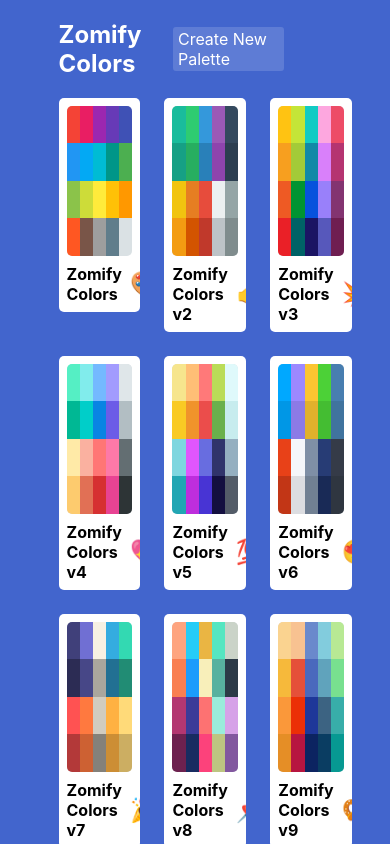
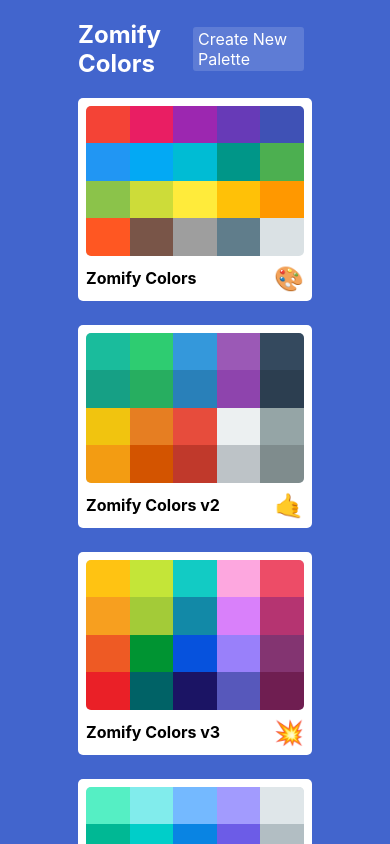
Before and after one commit to zomeru/zomify-colors, a React (Create React App) app: page / in a window 390 px wide. Shown: the top 844 px of the page. Built offline with nearby package versions, Linux system fonts and the light colour scheme.

Commit message:
Make PaletteList responsive

```diff
--- a/src/styles/PaletteListStyles.js
+++ b/src/styles/PaletteListStyles.js
@@ -1,3 +1,5 @@
+import sizes from './sizes';
+
 const styles = {
   root: {
     backgroundColor: '#4265CD',
@@ -7,13 +9,17 @@
     justifyContent: 'center',
   },
   container: {
-    width: '70%',
+    width: '60%',
     height: '80%',
     display: 'flex',
     alignItems: 'flex-start',
     flexDirection: 'column',
     flexWrap: 'wrap',
     marginBottom: '3rem',
+
+    [sizes.up('max')]: {
+      width: '1150px',
+    },
   },
   nav: {
     display: 'flex',
@@ -31,19 +37,44 @@
     boxSizing: 'border-box',
     width: '100%',
     display: 'grid',
-    gridTemplateColumns: 'repeat(3, 30%)',
+    gridTemplateColumns: 'repeat(3, 32%)',
     gridGap: '1.5rem',
+
+    [sizes.down('sm')]: {
+      gridTemplateColumns: 'repeat(2, 50%)',
+    },
+
+    [sizes.down('xs')]: {
+      gridTemplateColumns: 'repeat(1, 100%)',
+    },
+
+    [sizes.up('max')]: {
+      gridGap: '2.5rem',
+      gridTemplateColumns: 'repeat(3, 30%)',
+    },
   },
   createButton: {
     backgroundColor: 'rgba(255, 255, 255, 0.15)',
     padding: '2px 5px',
     borderRadius: '3px',
-    marginRight: '3rem',
+    //marginRight: '1.5rem',
 
     '&:hover': {
       backgroundColor: 'rgba(255, 255, 255, 0.4)',
       transition: 'all .3s',
     },
+
+    [sizes.up('max')]: {
+      marginRight: '2.5rem',
+    },
+
+    [sizes.down('lg')]: {
+      marginRight: '-1.5rem',
+    },
+
+    [sizes.down('xs')]: {
+      marginRight: '0.5rem',
+    },
   },
 };
 
--- a/src/styles/sizes.js
+++ b/src/styles/sizes.js
@@ -1,11 +1,18 @@
 // eslint-disable-next-line import/no-anonymous-default-export
 const sizes = {
+  up(size) {
+    const bp = {
+      max: '1920px',
+    };
+    return `@media only screen and (min-width: ${bp[size]})`;
+  },
   down(size) {
     const bp = {
       xs: '575.98px',
       sm: '767.98px',
       md: '991.98px',
       lg: '1199.98px',
+      xl: '1400px',
     };
 
     return `@media only screen and (max-width: ${bp[size]})`;
```
